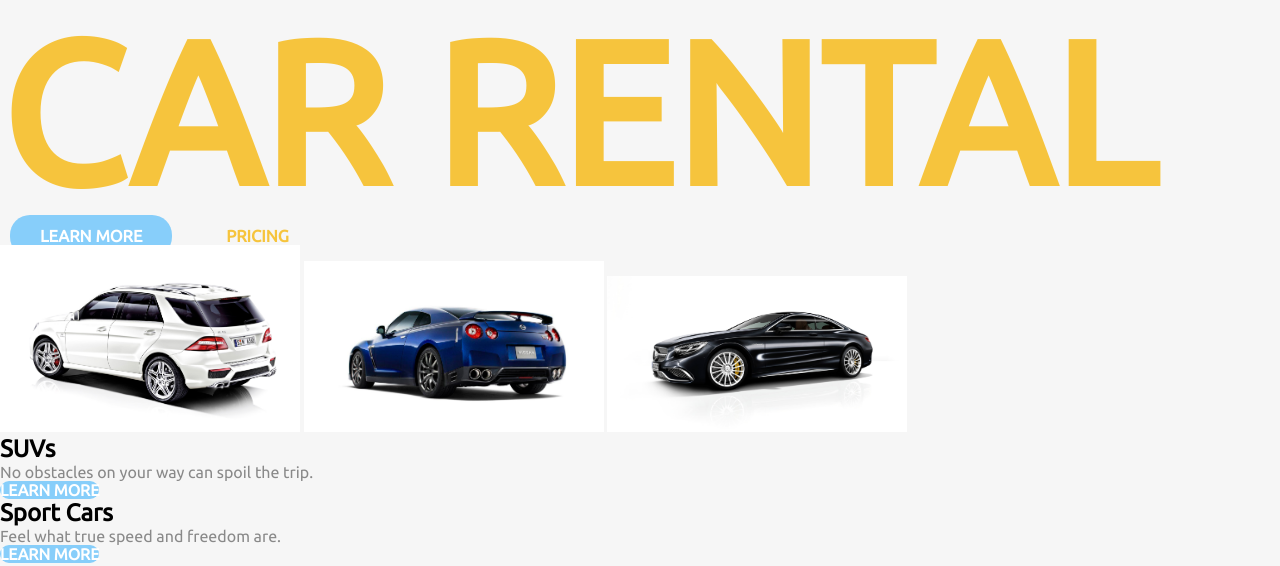
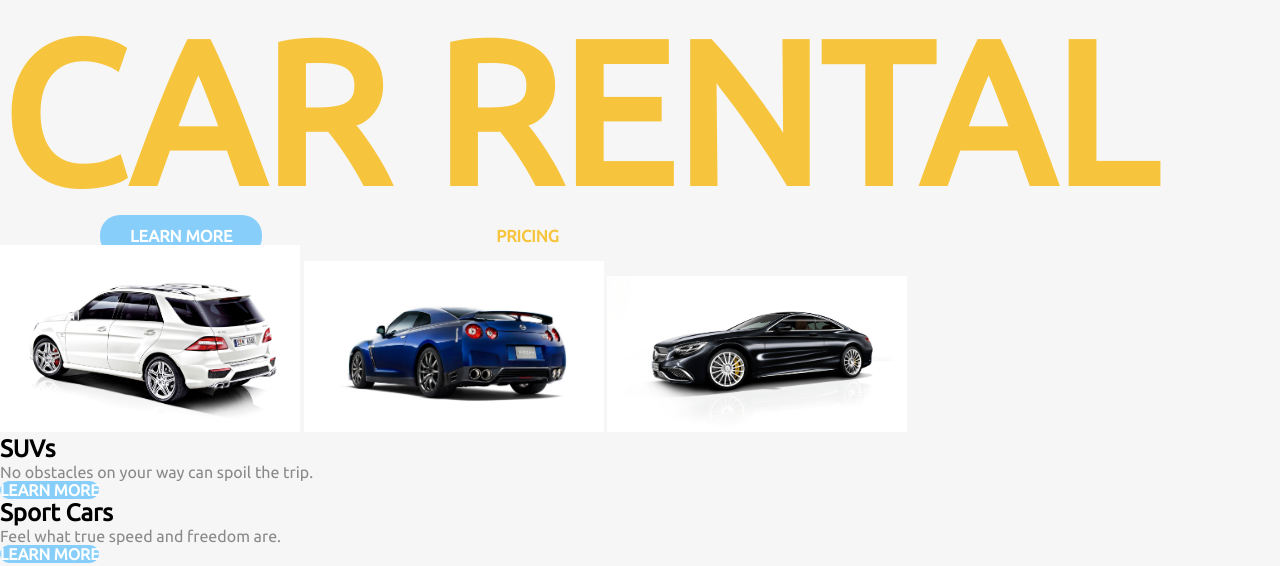
Before and after one commit to koldovsky/728-team-04, a plain HTML site: page index.html in a window 1280 px wide. Shown: the part 194-760 px from the top of the page. Drawn offline with nearby package versions, Linux system fonts and the light colour scheme.

```diff
--- a/css/rent-a-car.css
+++ b/css/rent-a-car.css
@@ -43,8 +43,7 @@ h1 {
     text-decoration: none;
     padding: 12px 30px 12px 30px; /* Поля навколо тексту */
     border-radius: 20px;
-    margin: 10px; /* відступи навкруги */
-
+    margin: 100px; /* відступи навкруги */
  }
 .rent-a-car__contacts-button {
     border: 1px solid var(--accent-color); /* Параметри рамки */
```
Also changed, not shown: index.html (+1 -2 lines).
